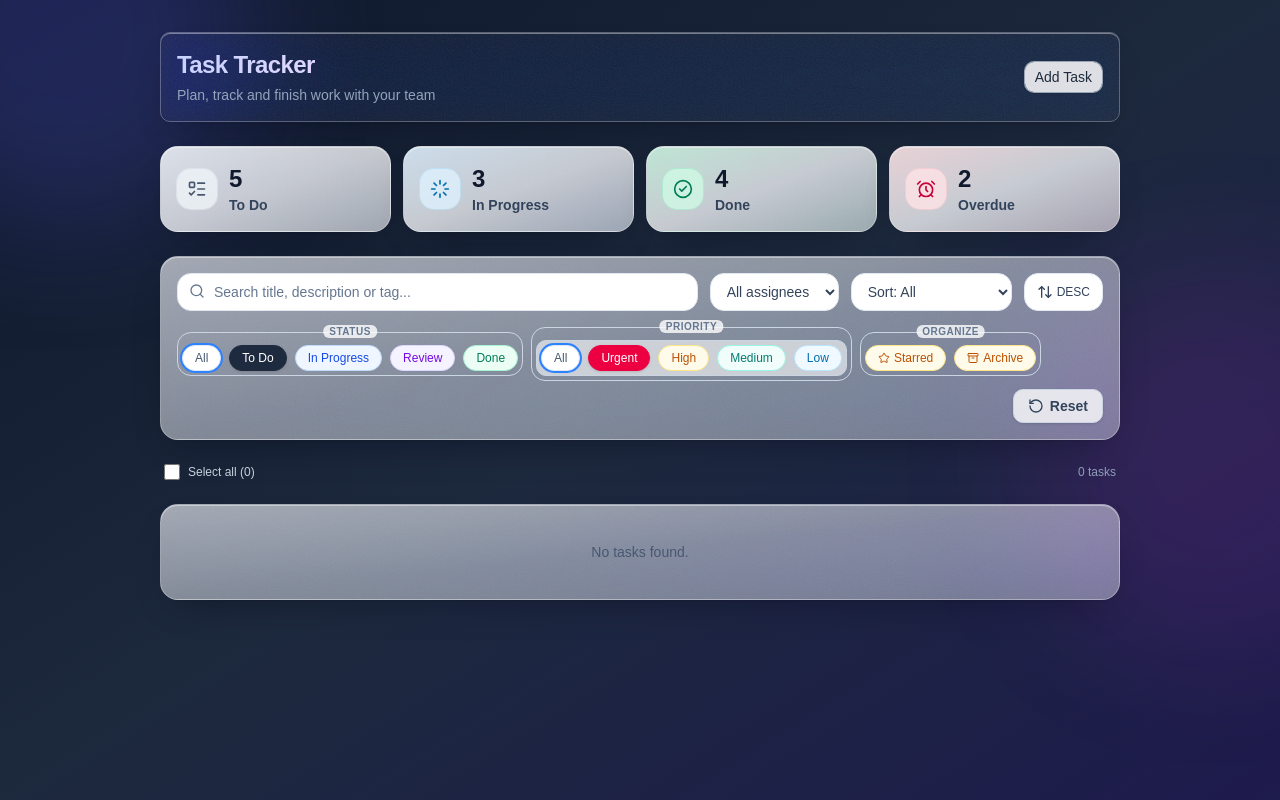
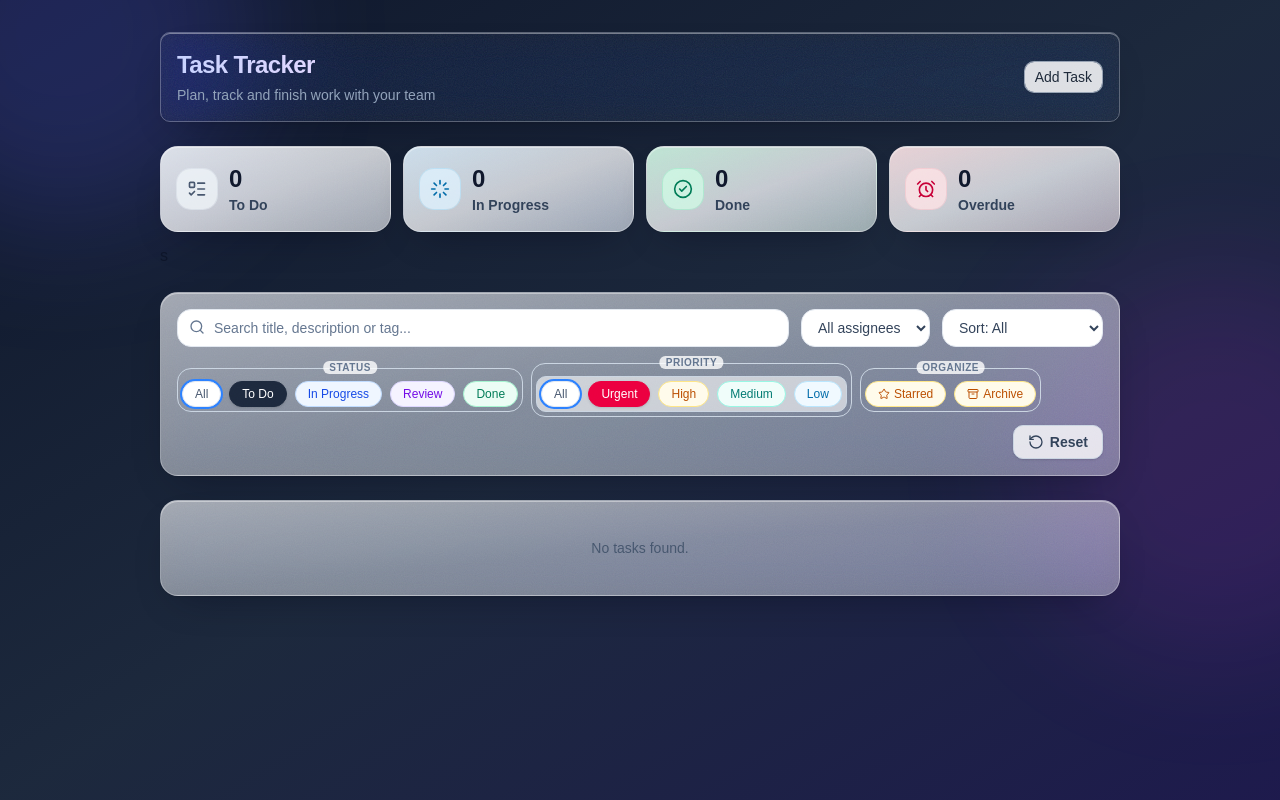
Before and after one commit to rohitha-kodikara/task-tracker, a React (Vite) app: page / in a window 1280 px wide. Built offline with nearby package versions, Linux system fonts and the light colour scheme.

Commit message:
task statistics added.

```diff
--- a/src/components/Statistic.jsx
+++ b/src/components/Statistic.jsx
@@ -2,12 +2,14 @@ const Statistic = ({ label, value, Icon, tint, icon }) => {
   return (
     <div
       key={label}
-      className={`glass glass-hover rounded-2xl bg-gradient-to-br p-4 ${tint}`}
+      className={`glass glass-hover rounded-2xl bg-gradient-to-br ${tint} p-4 transition duration-300 hover:-translate-y-0.5 hover:shadow-lg`}
     >
       <div className="flex items-center gap-3">
-        <div className={`rounded-xl p-2.5 ${icon}`}>
-          <Icon className="h-5 w-5" />
-        </div>
+        {Icon && (
+          <div className={`rounded-xl p-2.5 ${icon}`}>
+            <Icon className="h-5 w-5" />
+          </div>
+        )}
         <div>
           <p className="text-2xl font-bold tracking-tight text-slate-900">
             {value}
--- a/src/components/StatisticsList.jsx
+++ b/src/components/StatisticsList.jsx
@@ -1,19 +1,16 @@
-import { stats } from "../data/data";
 import Statistic from "./Statistic";
 
-const StatisticsList = () => {
+const StatisticsList = ({ stats, statisticValues }) => {
   return (
     <div className="grid grid-cols-2 gap-3 md:grid-cols-4">
-      {stats.map(({ label, value, Icon, tint, icon }) => (
+      {stats.map(({ valueKey, ...statistic }) => (
         <Statistic
-          key={label}
-          label={label}
-          value={value}
-          Icon={Icon}
-          tint={tint}
-          icon={icon}
+          key={statistic.label}
+          {...statistic}
+          value={statisticValues[valueKey] ?? 0}
         />
       ))}
+      s
     </div>
   );
 };
--- a/src/components/TaskSelectionHeader.jsx
+++ /dev/null
@@ -1,16 +0,0 @@
-const TaskSelectionHeader = ({ tasks }) => {
-  return (
-    <div className="flex items-center justify-between px-1">
-      <label className="flex items-center gap-2 text-xs font-medium text-slate-300">
-        <input
-          type="checkbox"
-          className="h-4 w-4 rounded border-slate-300 accent-indigo-600"
-        />
-        Select all ({tasks.length})
-      </label>
-      <span className="text-xs text-slate-400">{tasks.length} tasks</span>
-    </div>
-  );
-};
-
-export default TaskSelectionHeader;
--- a/src/components/TaskTrackerMain.jsx
+++ b/src/components/TaskTrackerMain.jsx
@@ -4,11 +4,12 @@ import StatisticsList from "../components/StatisticsList";
 import TaskTrackerToolbar from "../components/dashboard-toolbar/TaskTrackerToolbar";
 
 import TaskList from "../components/tasks/TaskList";
-import TaskSelectionHeader from "../components/TaskSelectionHeader";
 import { useSelector } from "react-redux";
+import {} from "lucide-react";
 
 import { TaskProvider } from "./taskcontext/TaskProvider";
 import { useSearchParams } from "react-router-dom";
+import { stats } from "../data/data";
 
 const TaskTrackerMain = () => {
   const tasks = useSelector((state) => state.bulkTasks.tasks);
@@ -100,6 +101,31 @@ const TaskTrackerMain = () => {
     setSearchParams({});
   }
 
+  const TodoCount = sortedTasks.filter(
+    (task) => task.status === "To Do",
+  ).length;
+  const InProgressCount = sortedTasks.filter(
+    (task) => task.status === "In Progress",
+  ).length;
+  const DoneCount = sortedTasks.filter((task) => task.status === "Done").length;
+  const OverDueCount = sortedTasks.reduce((count, task) => {
+    if (
+      task.dueDate &&
+      new Date(task.dueDate) < new Date() &&
+      task.status !== "Done"
+    ) {
+      return count + 1;
+    }
+    return count;
+  }, 0);
+
+  const statisticValues = {
+    Todo: TodoCount,
+    InProgress: InProgressCount,
+    Done: DoneCount,
+    Overdue: OverDueCount,
+  };
+
   return (
     <div className="relative min-h-screen overflow-hidden bg-gradient-to-br from-slate-900 via-slate-800 to-indigo-950 text-slate-900">
       <div className="pointer-events-none absolute -left-32 -top-40 h-96 w-96 rounded-full bg-indigo-500/20 blur-3xl" />
@@ -109,7 +135,7 @@ const TaskTrackerMain = () => {
           {/* Header */}
           <Header />
           {/* Stat cards */}
-          <StatisticsList />
+          <StatisticsList stats={stats} statisticValues={statisticValues} />
 
           {/* Toolbar: search, assignee, sort, filter chips */}
           <TaskTrackerToolbar
@@ -124,9 +150,6 @@ const TaskTrackerMain = () => {
             updateSearchParams={updateSearchParams}
           />
 
-          {/* Select all */}
-          <TaskSelectionHeader tasks={tasks} />
-
           {/* Task list */}
           <TaskList tasks={sortedTasks} />
         </TaskProvider>
--- a/src/components/dashboard-toolbar/TaskSorter.jsx
+++ b/src/components/dashboard-toolbar/TaskSorter.jsx
@@ -1,4 +1,3 @@
-import { ArrowUpDown } from "lucide-react";
 import { taskSortOptions } from "../../data/data";
 
 const TaskSorter = ({ taskSort, updateSearchParams }) => {
@@ -15,10 +14,6 @@ const TaskSorter = ({ taskSort, updateSearchParams }) => {
           </option>
         ))}
       </select>
-      <button className="flex items-center gap-1 rounded-xl border border-slate-200 bg-white px-3 py-2 text-xs font-medium text-slate-700 transition hover:border-slate-300 hover:bg-slate-50">
-        <ArrowUpDown className="h-4 w-4" />
-        DESC
-      </button>
     </>
   );
 };
--- a/src/components/shared/TaskDeleteDialog.jsx
+++ b/src/components/shared/TaskDeleteDialog.jsx
@@ -12,7 +12,7 @@ import {
 import { Button } from "@/components/ui/button";
 import { Trash2 } from "lucide-react";
 
-const TaskDeleteDialog = ({ children, className }) => {
+const TaskDeleteDialog = ({ children, className, onConfirm }) => {
   return (
     <AlertDialog>
       <AlertDialogTrigger
@@ -37,7 +37,10 @@ const TaskDeleteDialog = ({ children, className }) => {
         </AlertDialogHeader>
         <AlertDialogFooter>
           <AlertDialogCancel>Cancel</AlertDialogCancel>
-          <AlertDialogAction className="bg-rose-500 hover:bg-red-600 hover:text-white">
+          <AlertDialogAction
+            onClick={onConfirm}
+            className="bg-rose-500 hover:bg-red-600 hover:text-white"
+          >
             Yes, delete It!
           </AlertDialogAction>
         </AlertDialogFooter>
--- a/src/components/tasks/task/Task.jsx
+++ b/src/components/tasks/task/Task.jsx
@@ -41,12 +41,6 @@ const Task = ({ task }) => {
 
   return (
     <>
-      <input
-        type="checkbox"
-        defaultChecked={task.selected}
-        className="mt-1.5 h-4 w-4 rounded border-slate-300 accent-indigo-600"
-      />
-
       <div className="min-w-0 flex-1 space-y-2.5">
         <div className="flex items-start justify-between gap-2">
           <TaskDescription task={task} />
--- a/src/components/tasks/task/TaskToolbar.jsx
+++ b/src/components/tasks/task/TaskToolbar.jsx
@@ -2,9 +2,17 @@ import TaskArchive from "@/components/shared/TaskArchive";
 import TaskDeleteDialog from "@/components/shared/TaskDeleteDialog";
 import TaskStarred from "@/components/shared/TaskStarred";
 import TaskModal from "../../task-modal/TaskModal";
-import { Copy } from "lucide-react";
+
+import { useDispatch } from "react-redux";
+import { deleteTask } from "@/features/tasks/TaskSlice";
 
 const TaskToolbar = ({ task, handleStarredClick, handleArchivedClick }) => {
+  const dispatch = useDispatch();
+
+  function RemoveTask(taskId) {
+    dispatch(deleteTask({ taskId }));
+  }
+
   return (
     <div className="flex shrink-0 items-center gap-1 text-slate-700">
       <TaskStarred
@@ -19,20 +27,17 @@ const TaskToolbar = ({ task, handleStarredClick, handleArchivedClick }) => {
         className="px-1.5 py-1"
         bgColor="border-slate-300/70 bg-white/85 "
       />
-      {/* <button
-        type="button"
-        aria-label="Duplicate task"
-        className="rounded-lg border border-slate-300/70 bg-white/85 p-1.5 shadow-sm transition hover:border-indigo-300 hover:bg-indigo-50 hover:text-indigo-700 active:translate-y-px"
-      >
-        <Copy className="h-4 w-4" />
-      </button> */}
+
       <TaskArchive
         onClick={() => handleArchivedClick(task.id)}
         archived={task.archived}
         className=" border rounded-lg border-slate-300/70 bg-white/85 p-1.5 shadow-sm transition hover:border-indigo-300 hover:bg-indigo-50 hover:text-indigo-700 active:translate-y-px"
       />
 
-      <TaskDeleteDialog className="border border-slate-300/70 bg-white/85 p-1.5 shadow-sm transition hover:border-rose-300 hover:bg-rose-50 hover:text-rose-700 active:translate-y-px" />
+      <TaskDeleteDialog
+        onConfirm={() => RemoveTask(task.id)}
+        className="border border-slate-300/70 bg-white/85 p-1.5 shadow-sm transition hover:border-rose-300 hover:bg-rose-50 hover:text-rose-700 active:translate-y-px"
+      />
     </div>
   );
 };
--- a/src/data/data.js
+++ b/src/data/data.js
@@ -3,28 +3,28 @@ import { ListTodo, Loader, CheckCircle2, AlarmClock } from "lucide-react";
 const stats = [
   {
     label: "To Do",
-    value: 5,
+    valueKey: "Todo",
     Icon: ListTodo,
     tint: "from-slate-100/90 via-white/75 to-slate-50/60",
     icon: "bg-slate-100/80 text-slate-600 ring-1 ring-slate-200/70",
   },
   {
     label: "In Progress",
-    value: 3,
+    valueKey: "InProgress",
     Icon: Loader,
     tint: "from-sky-100/90 via-white/75 to-blue-50/60",
     icon: "bg-sky-100/80 text-sky-700 ring-1 ring-sky-200/70",
   },
   {
     label: "Done",
-    value: 4,
+    valueKey: "Done",
     Icon: CheckCircle2,
     tint: "from-emerald-100/90 via-white/75 to-emerald-50/60",
     icon: "bg-emerald-100/80 text-emerald-700 ring-1 ring-emerald-200/70",
   },
   {
     label: "Overdue",
-    value: 2,
+    valueKey: "Overdue",
     Icon: AlarmClock,
     tint: "from-rose-100/90 via-white/75 to-rose-50/60",
     icon: "bg-rose-100/80 text-rose-700 ring-1 ring-rose-200/70",
@@ -165,8 +165,6 @@ const priorityFilters = [
 //   },
 // ];
 
-export { stats, statusFilters, priorityFilters };
-
 export const taskSortOptions = [
   { value: "all", label: "All" },
   { value: "lastUpdated", label: "Last updated" },
@@ -174,3 +172,5 @@ export const taskSortOptions = [
   { value: "priority", label: "Priority" },
   { value: "title", label: "Title" },
 ];
+
+export { statusFilters, priorityFilters, stats };
--- a/src/features/tasks/TaskSlice.js
+++ b/src/features/tasks/TaskSlice.js
@@ -135,6 +135,23 @@ const bulkTaskSlice = createSlice({
         state.archivedTasks = state.archivedTasks.filter((id) => id !== taskId);
       }
     },
+    //Delete Task
+    deleteTask(state, { payload }) {
+      const { taskId } = payload;
+      const targetTask = state.tasks.find((item) => item.id === taskId);
+
+      if (!targetTask) {
+        return;
+      }
+      if (targetTask.archived) {
+        state.archivedTasks = state.archivedTasks.filter((id) => id !== taskId);
+      }
+      if (targetTask.starred) {
+        state.starredTasks = state.starredTasks.filter((id) => id !== taskId);
+      }
+
+      state.tasks = state.tasks.filter((item) => item.id !== taskId);
+    },
   },
 });
 
@@ -145,5 +162,6 @@ export const {
   updateTaskPriority,
   insertTaskAsStarred,
   insertTaskAsArchived,
+  deleteTask,
 } = bulkTaskSlice.actions;
 export default bulkTaskSlice.reducer;
```
